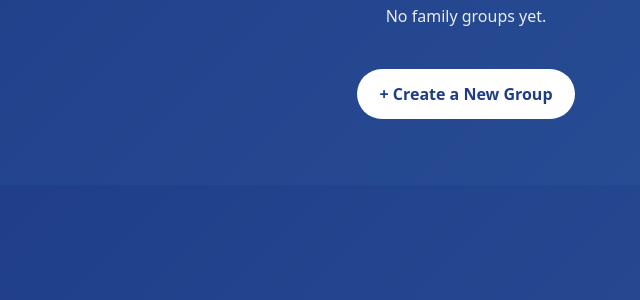
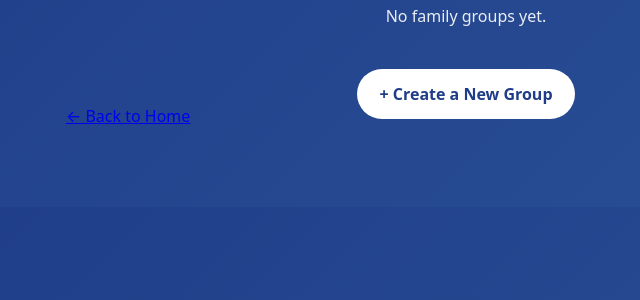
Before and after one commit to diegoezce/GlobalPrayer, a Django app: page /prayer-board/family-groups/ in a window 1280 px wide. Shown: the part 239-539 px from the top of the page, without its empty margins (174-814 px from the left). Run offline with Django 5.2, Linux system fonts and the light colour scheme; data that the repository does not hold is empty.

Commit message:
added link to home

```diff
--- a/GlobalPrayer/prayer_board/templates/prayer_board/add_family_group.html
+++ b/GlobalPrayer/prayer_board/templates/prayer_board/add_family_group.html
@@ -116,6 +116,9 @@
     <div class="link">
         <a href="{% url 'family_groups_list' %}">← Back to Family Groups</a>
     </div>
+    <div class="link">
+        <a href="{% url 'prayer_board_landing' %}">← Back to Home</a>
+    </div>
 </div>
 
 </body>
--- a/GlobalPrayer/prayer_board/templates/prayer_board/add_prayer_request.html
+++ b/GlobalPrayer/prayer_board/templates/prayer_board/add_prayer_request.html
@@ -118,6 +118,9 @@
             ← Back to Prayer Requests
         </a>
     </div>
+    <div class="link">
+        <a href="{% url 'prayer_board_landing' %}">← Back to Home</a>
+    </div>
 </div>
 
 </body>
--- a/GlobalPrayer/prayer_board/templates/prayer_board/family_groups_list.html
+++ b/GlobalPrayer/prayer_board/templates/prayer_board/family_groups_list.html
@@ -125,6 +125,9 @@
             + Create a New Group
         </a>
     </div>
+    <div class="link">
+        <a href="{% url 'prayer_board_landing' %}">← Back to Home</a>
+    </div>
 </div>
 
 </body>
--- a/GlobalPrayer/prayer_board/templates/prayer_board/prayer_requests_list.html
+++ b/GlobalPrayer/prayer_board/templates/prayer_board/prayer_requests_list.html
@@ -144,6 +144,9 @@
             ← Back to Family Groups
         </a>
     </div>
+    <div class="link">
+        <a href="{% url 'prayer_board_landing' %}">← Back to Home</a>
+    </div>
 </div>
 
 </body>
```
